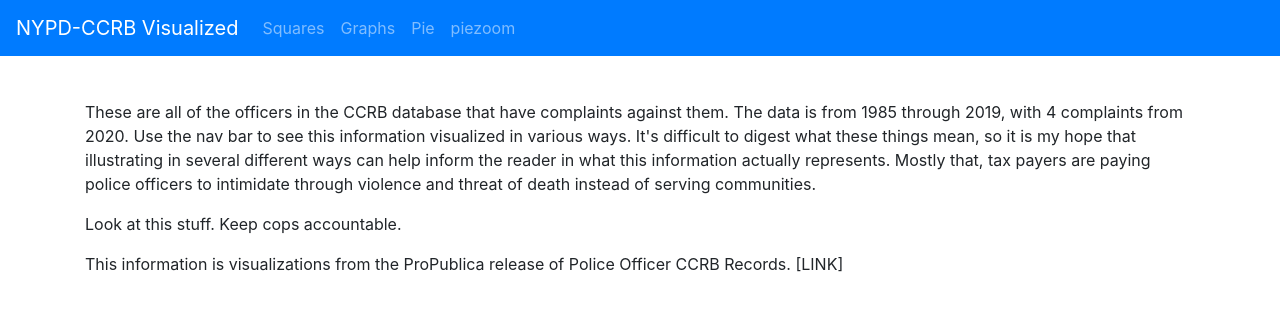
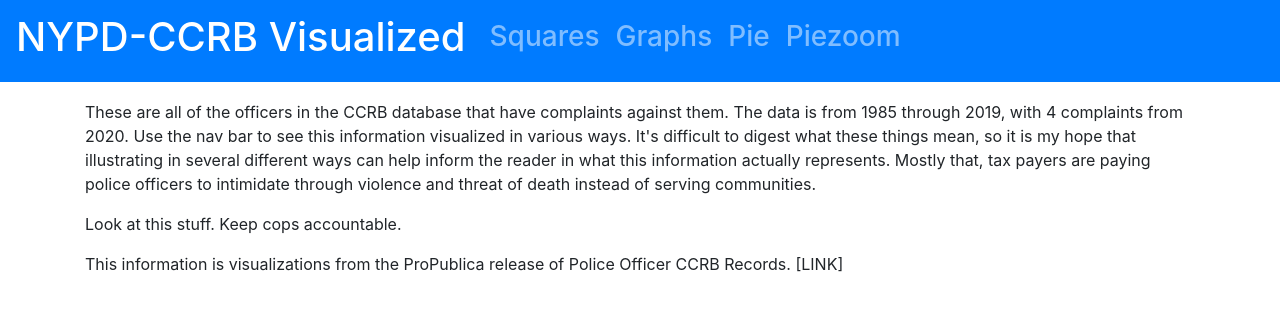
Before and after one commit to joetoenails/nypd-ccrb, a React app: page / in a window 1280 px wide. Shown: the top 310 px of the page. Built offline with nearby package versions, Linux system fonts and the light colour scheme; no server answers.

Commit message:
Nav size hotfix

```diff
--- a/client/Nav.jsx
+++ b/client/Nav.jsx
@@ -12,21 +12,31 @@
       expand="sm"
       fixed="top"
     >
-      <Navbar.Brand href="/">NYPD-CCRB Visualized</Navbar.Brand>
+      <Navbar.Brand href="/">
+        <h1>NYPD-CCRB Visualized</h1>
+      </Navbar.Brand>
       <Navbar.Toggle aria-controls="responsive-navbar-nav" />
       <Navbar.Collapse id="responsive-navbar-nav">
         <Nav activeKey="/home">
           <Nav.Item>
-            <Nav.Link href="/squares">Squares</Nav.Link>
+            <Nav.Link href="/squares">
+              <h3>Squares</h3>
+            </Nav.Link>
           </Nav.Item>
           <Nav.Item>
-            <Nav.Link href="/graphs">Graphs</Nav.Link>
+            <Nav.Link href="/graphs">
+              <h3>Graphs</h3>
+            </Nav.Link>
           </Nav.Item>
           <Nav.Item>
-            <Nav.Link href="/pie">Pie</Nav.Link>
+            <Nav.Link href="/pie">
+              <h3>Pie</h3>
+            </Nav.Link>
           </Nav.Item>
           <Nav.Item>
-            <Nav.Link href="/piezoom">piezoom</Nav.Link>
+            <Nav.Link href="/piezoom">
+              <h3>Piezoom</h3>
+            </Nav.Link>
           </Nav.Item>
         </Nav>
       </Navbar.Collapse>
```
